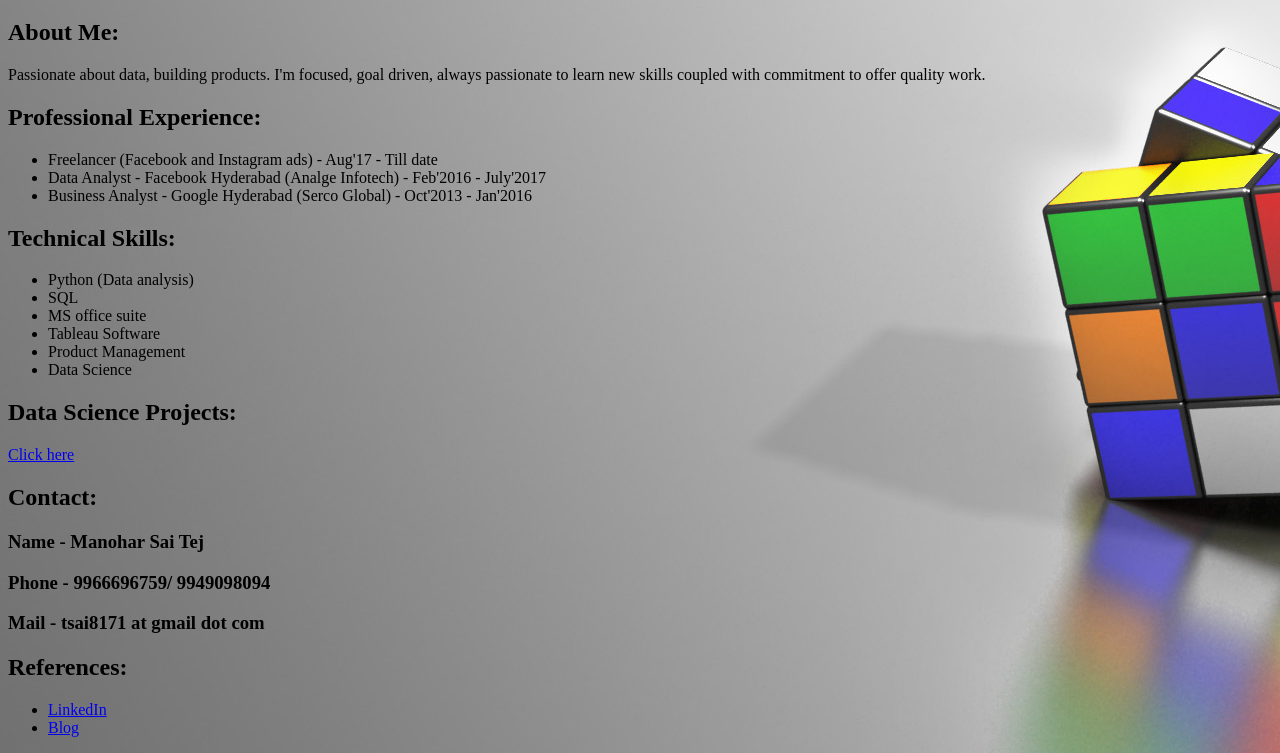
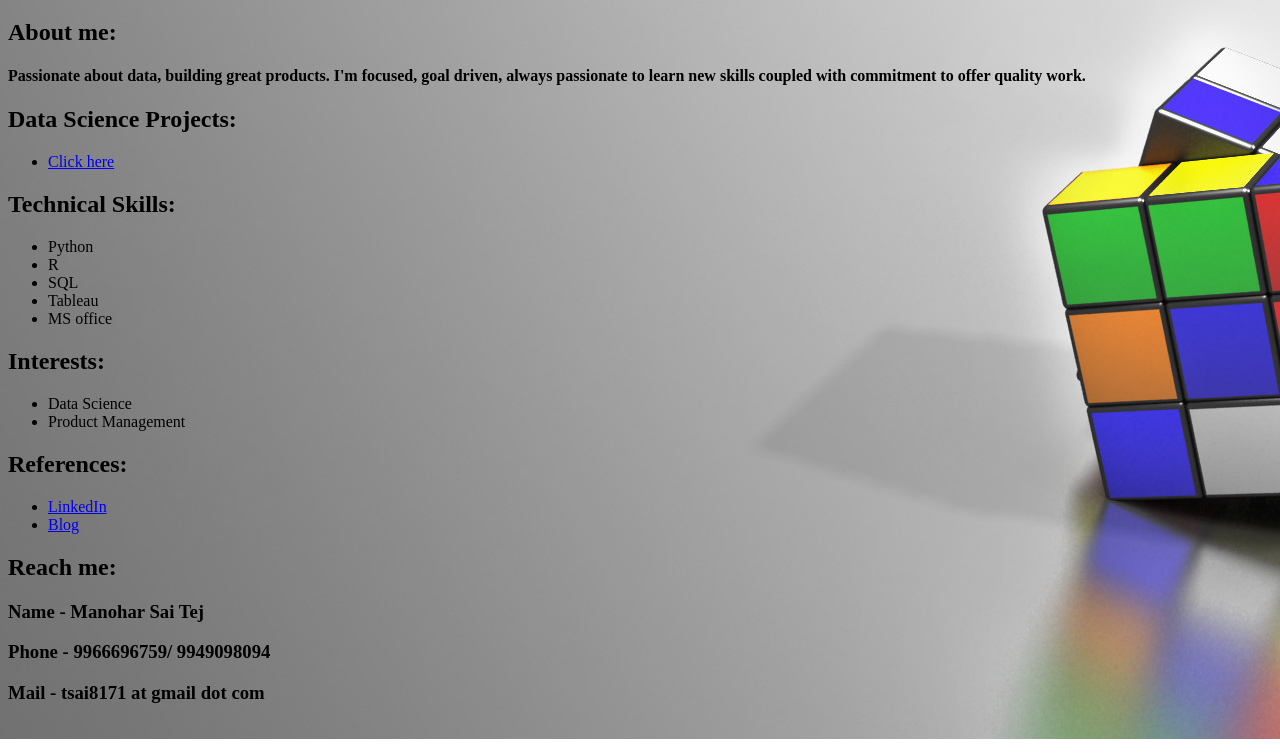
Before and after one commit to smanohar3/smanohar3.github.io, a plain HTML site: page index.html in a window 1280 px wide. Shown: the part 61-814 px from the top of the page. Drawn offline with Linux system fonts and the light colour scheme.

Commit message:
first commit

```diff
--- a/index.html
+++ b/index.html
@@ -2,40 +2,39 @@
 <html>
 <head>
   <!-- content goes in the head -->
-<title>Welcome to my Portfolio</title>
+<title>Welcome</title>
 </head>
 
 <body background="rubix.jpg">
 <!--  content goes in the body -->
 
 <h1>Welcome to my Portfolio</h1>
-<h2>About Me:</h2>
+<h2>About me:</h2>
 
-Passionate about data, building products. I'm focused, goal driven, always passionate to learn new skills coupled with commitment to offer quality work.
+<h4>Passionate about data, building great products. I'm focused, goal driven, always passionate to learn new skills coupled with commitment to offer quality work.
+</h4>
 
-  <h2>Professional Experience:</h2>
-  <ul>
-    <li>Freelancer (Facebook and Instagram ads) - Aug'17 - Till date </li>
-    <li>Data Analyst - Facebook Hyderabad (Analge Infotech) - Feb'2016 - July'2017</li>
-    <li>Business Analyst - Google Hyderabad (Serco Global) - Oct'2013 - Jan'2016</li>
-  </ul>
+ <h2>Data Science Projects:</h2>
+ <ul>
+    <li>
+      <a href="https://github.com/smanohar3/" target="_blank">Click here</a>
+    </li>
+</ul>
   <h2>Technical Skills:</h2>
   <ul>
-    <li>Python (Data analysis)</li>
+    <li>Python</li>
+    <li>R</li>
     <li>SQL</li>
-    <li>MS office suite</li>
-    <li>Tableau Software</li>
+    <li>Tableau</li>
+    <li>MS office</li>
+    </ul>
+    <h2>Interests:</h2>
+  <ul>
+    <li>Data Science</li>
     <li>Product Management</li>
-    <li>Data Science</li>
     </ul>
    <div class="footer">
-    <h2>Data Science Projects:</h2>
-    <a href="https://github.com/smanohar3/" target="_blank">Click here</a>
-   <h2>Contact:</h2>
-  <h3>Name - Manohar Sai Tej</h3>
-  <h3>Phone - 9966696759/ 9949098094</h3>
-  <h3>Mail - tsai8171 at gmail dot com</h3>
-    <h2>References:</h2>
+   	<h2>References:</h2>
       <ul>
         <li>
           <a href="https://www.linkedin.com/in/manohar-sri-23256961/" target="_blank">LinkedIn</a>
@@ -44,6 +43,10 @@ Passionate about data, building products. I'm focused, goal driven, always passi
           <a href="https://manoharsojourn.wordpress.com/" target="_blank">Blog</a>
         </li>
       </ul>
+   <h2>Reach me:</h2>
+  <h3>Name - Manohar Sai Tej</h3>
+  <h3>Phone - 9966696759/ 9949098094</h3>
+  <h3>Mail - tsai8171 at gmail dot com</h3>
     </div>
 </body>
 </html>
```
